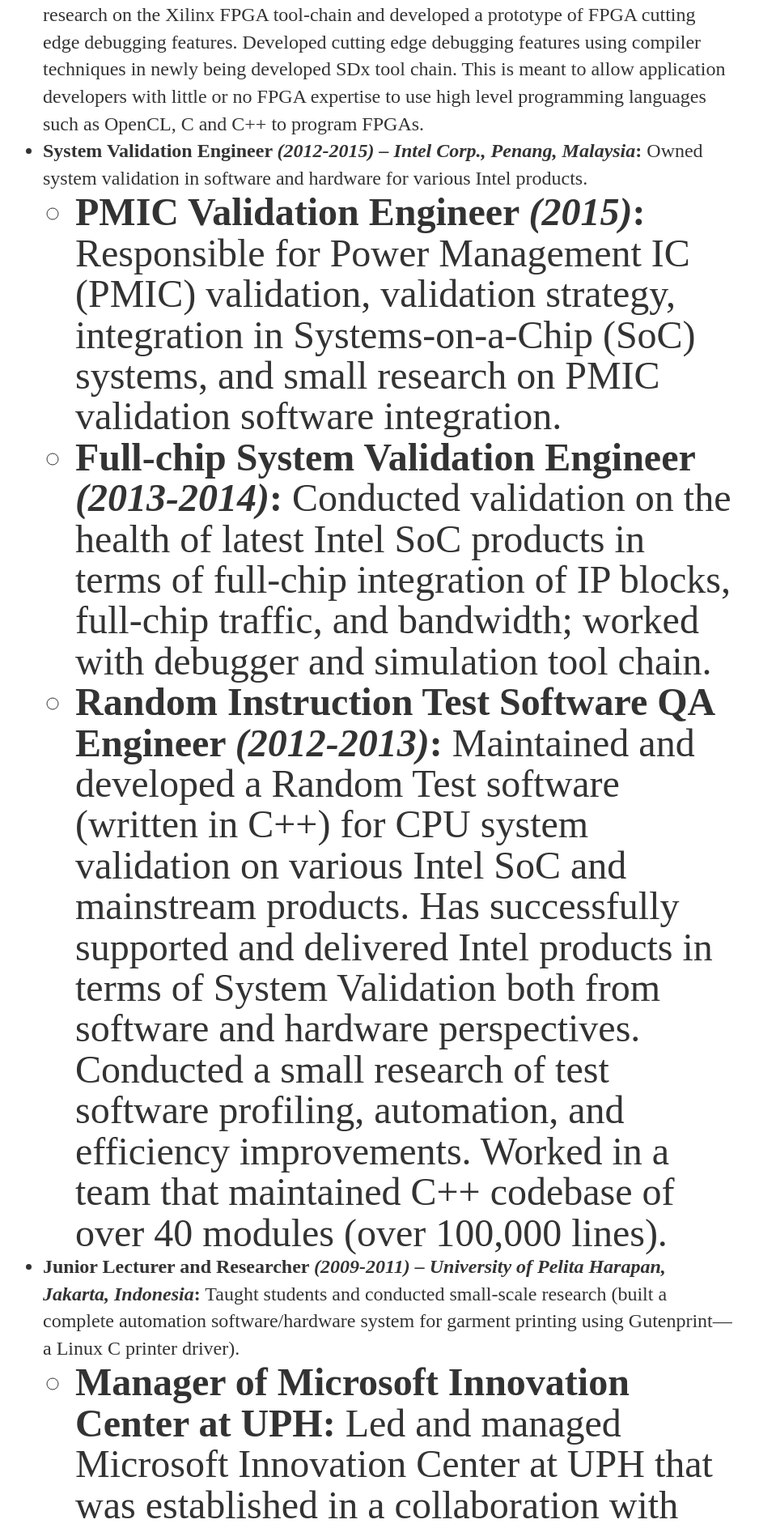
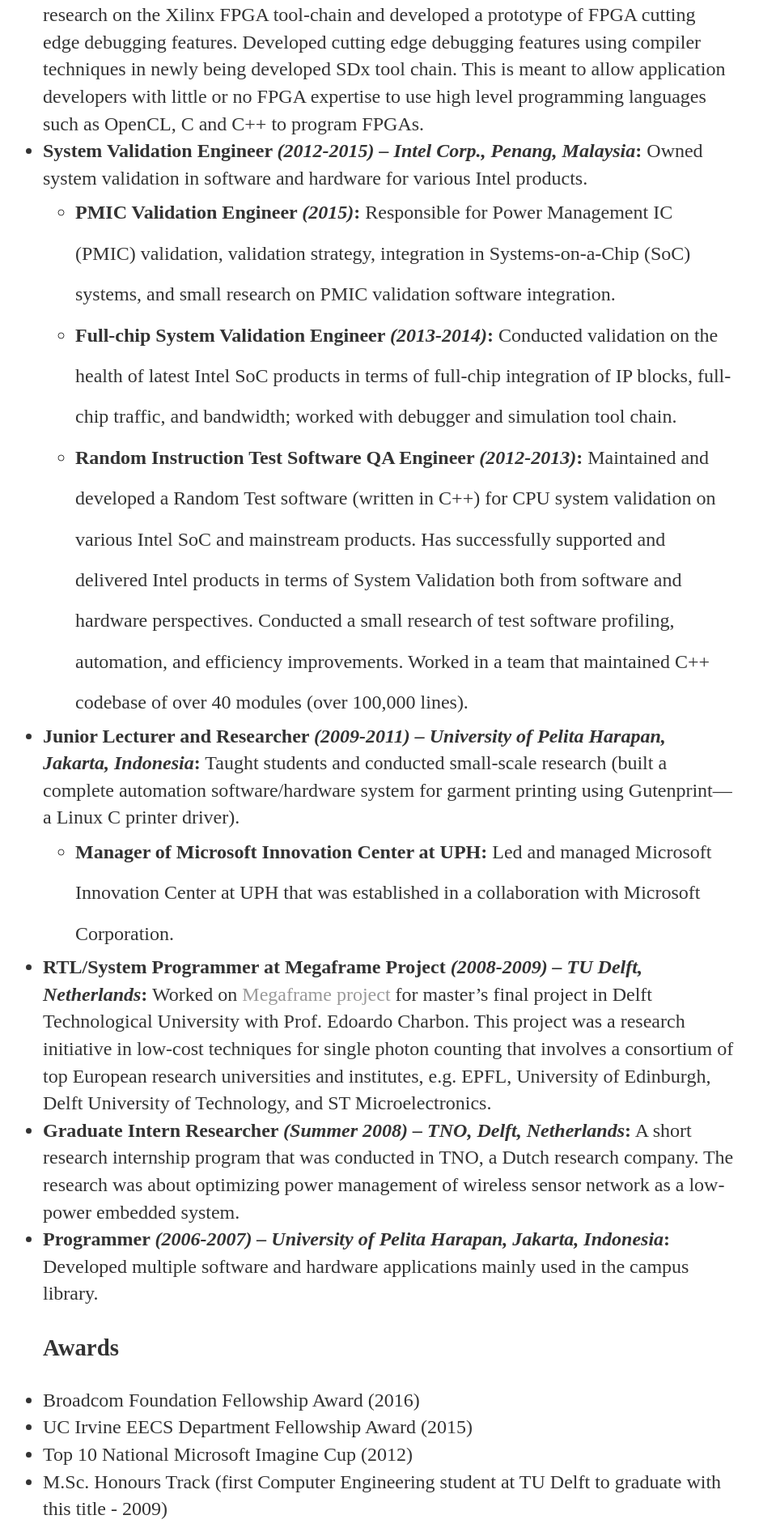
Before and after one commit to rtrimana/rahmaditrimananda.github.io, a Jekyll site: the page built from cv/index.html, in a window 1280 px wide. Shown: the part 645-2532 px from the top of the page at 81% size, without its empty margins (179-1117 px from the left). Built offline with Jekyll 4.4.1, drawn with Linux system fonts in a browser that asks for light colours.

Commit message:
Update index.html

```diff
--- a/cv/index.html
+++ b/cv/index.html
@@ -22,13 +22,13 @@
 			<li><strong>Graduate Student Researcher <em>(2015-2020) – University of California, Irvine</em>:</strong> Working on research projects that focus on software infrastructure, systems, and compiler development for smart home devices, mobile, and cloud applications programmability, security, privacy and safety; working in both software and hardware sides of IoT devices.</li>
 			<li><strong>Software Engineering Intern <em>(Summer 2017) – Xilinx Corp., San Jose</em>:</strong> Conducted research on the Xilinx FPGA tool-chain and developed a prototype of FPGA cutting edge debugging features. Developed cutting edge debugging features using compiler techniques in newly being developed SDx tool chain. This is meant to allow application developers with little or no FPGA expertise to use high level programming languages such as OpenCL, C and C++ to program FPGAs.</li>
 			<li><strong>System Validation Engineer <em>(2012-2015) – Intel Corp., Penang, Malaysia</em>:</strong> Owned system validation in software and hardware for various Intel products.</li>
-			<ul class="roles"><font size="10em">
+			<ul class="roles"><font size="5em">
 				<li><strong>PMIC Validation Engineer <em>(2015)</em>:</strong> Responsible for Power Management IC (PMIC) validation, validation strategy, integration in Systems-on-a-Chip (SoC) systems, and small research on PMIC validation software integration.</li>
 				<li><strong>Full-chip System Validation Engineer <em>(2013-2014)</em>:</strong> Conducted validation on the health of latest Intel SoC products in terms of full-chip integration of IP blocks, full-chip traffic, and bandwidth; worked with debugger and simulation tool chain.</li>
 				<li><strong>Random Instruction Test Software QA Engineer <em>(2012-2013)</em>:</strong> Maintained and developed a Random Test software (written in C++) for CPU system validation on various Intel SoC and mainstream products. Has successfully supported and delivered Intel products in terms of System Validation both from software and hardware perspectives. Conducted a small research of test software profiling, automation, and efficiency improvements. Worked in a team that maintained C++ codebase of over 40 modules (over 100,000 lines).</li>
 				</font></ul>
 			<li><strong>Junior Lecturer and Researcher <em>(2009-2011) – University of Pelita Harapan, Jakarta, Indonesia</em>:</strong> Taught students and conducted small-scale research (built a complete automation software/hardware system for garment printing using Gutenprint—a Linux C printer driver).</li>
-			<ul class="roles"><font size="10em">
+			<ul class="roles"><font size="5em">
 				<li><strong>Manager of Microsoft Innovation Center at UPH:</strong> Led and managed Microsoft Innovation Center at UPH that was established in a collaboration with Microsoft Corporation.</li>
 				</font></ul>
 			<li><strong>RTL/System Programmer at Megaframe Project <em>(2008-2009) – TU Delft, Netherlands</em>:</strong> Worked on <a href="http://www.megaframe.eu/">Megaframe project</a> for master’s final project in Delft Technological University with Prof. Edoardo Charbon. This project was a research initiative in low-cost techniques for single photon counting that involves a consortium of top European research universities and institutes, e.g. EPFL, University of Edinburgh, Delft University of Technology, and ST Microelectronics.</li>
```
